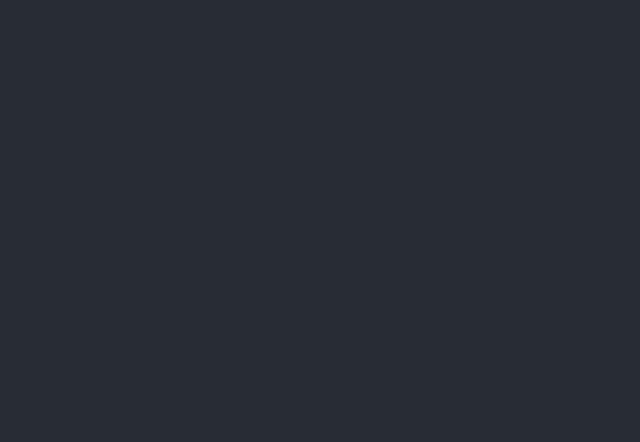
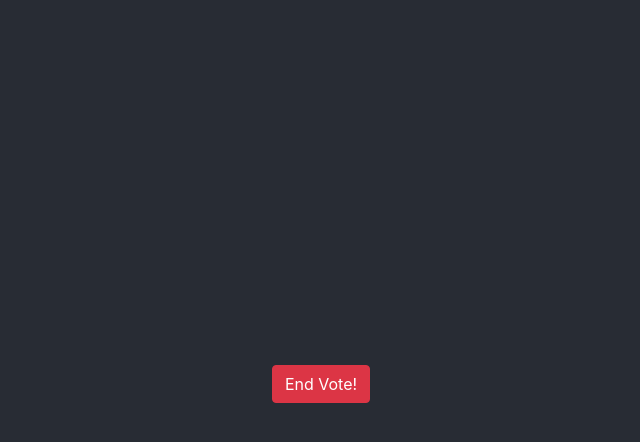
Before and after one commit to MrSlyP/Team-Project-React-Voting-Boot, a React (Create React App) app: page / in a window 1280 px wide. Both pictures are taken after a click on the button "Start Vote!". Shown: the top 442 px of the page, without its empty margins (319-959 px from the left). Built offline with nearby package versions, Linux system fonts and the light colour scheme.

Commit message:
bouton end vote et components transférés

```diff
--- a/src/VoteCandidat.js
+++ b/src/VoteCandidat.js
@@ -1,31 +1,62 @@
+import React, { useState } from "react";
+import Winner from "./Winner";
+import VotesTotal from "./VotesTotal";
 
 function VoteCandidat(props) {
 
   //retrieving function passed from App.js
   //function to update the number of votes in the state
-  let incrementCount = props.incrementNbVote
+  let incrementCount = props.incrementNbVote;
 
   //retrieving data passed from App.js
   //storing the candidateList value from App.js in new variable voteNames
-  let voteNames = props.voteList
+  let voteNames = props.voteList;
+
+  //Declaring boolean for 'end vote' button
+  //initialized at false
+  const [endVoting, setEndVoting] = useState(false);
+
+  //function endVoteHandler handles button 'End Vote!'
+  //at first, it is set to !endVoting : not end Voting
+  //on click, it is set to endVoting : voting stopped
+  function endVoteHandler() {
+    setEndVoting(!endVoting);
+  }
 
   return (
     <div>
+      {/* if !endVoting, display button 'End Vote' */}
+      {!endVoting && (
+        <button className="btn btn-danger mb-3"
+        onClick={endVoteHandler}>End Vote!</button>)}
       {/* mapping through candidateList array
           deconstructing the object to retrieve name and nbVote
           returning i: index of selected vote button
           index is then passed in function incrementCount
-          which will update number of votes  */}
-        <ul className="list-group mb-3 ">
-         {voteNames.map(({name, nbVote},i) => (
+          which will update number of votes
+          if !endVoting, display list of candidates to vote and button vote   */}
+      {!endVoting &&
+        (<ul className="list-group mb-3 ">
+          {voteNames.map(({ name, nbVote }, i) => (
             <li className="list-group-item list-group-item-light"
-        key={name}>{name} Votes: {nbVote}
-        <button type="button"
+            key={name}>
+              {name} Votes: {nbVote}
+              <button
+                type="button"
                 className="btn btn-primary ml-3"
                 onClick={() => incrementCount(i)}>Vote</button>
             </li>
           ))}
         </ul>
+      )}
+
+      {/* if endVoting, show Winner and VotesTotal component, else null */}
+      <div>
+      {endVoting ? <Winner result={voteNames} /> : null}
+      </div>
+      <div>
+      {endVoting ? <VotesTotal total={voteNames} /> : null}
+      </div>
     </div>
   );
 }
```
Lines whose indentation alone changed are shown as unchanged.
